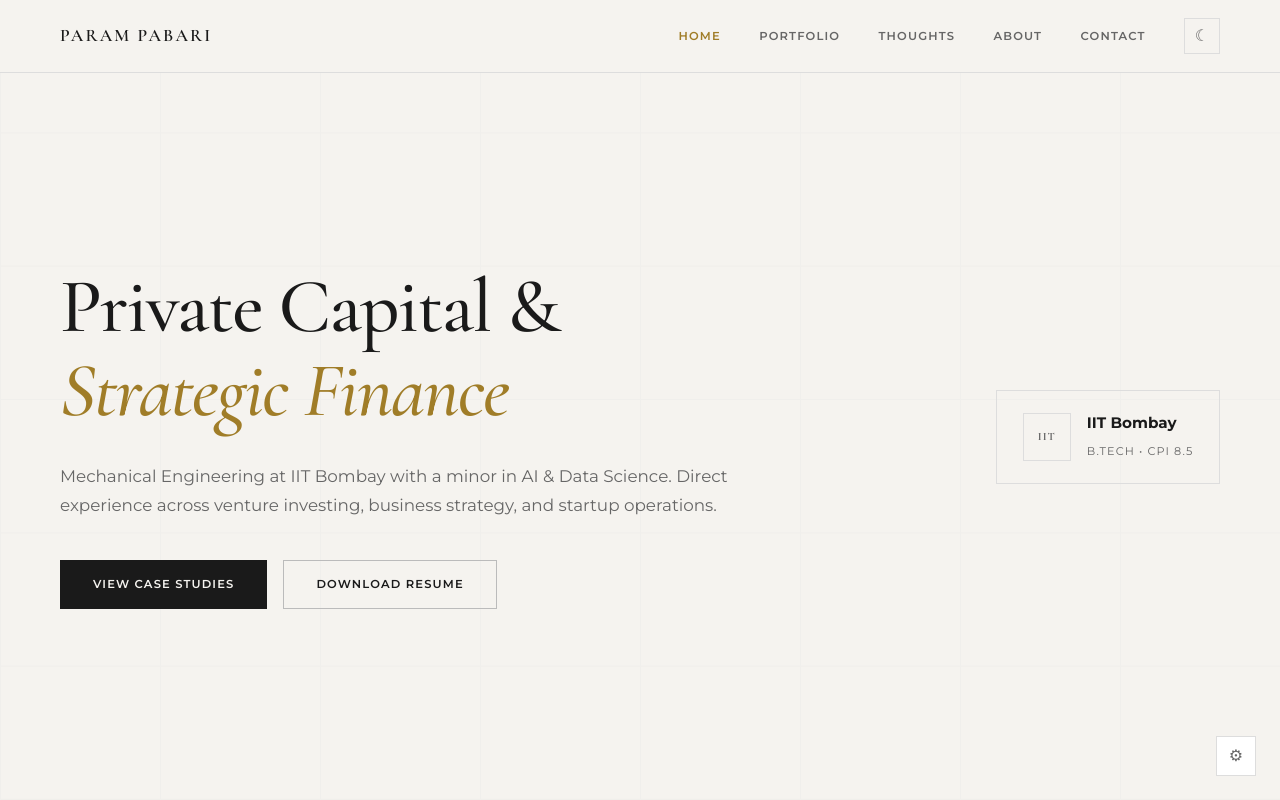
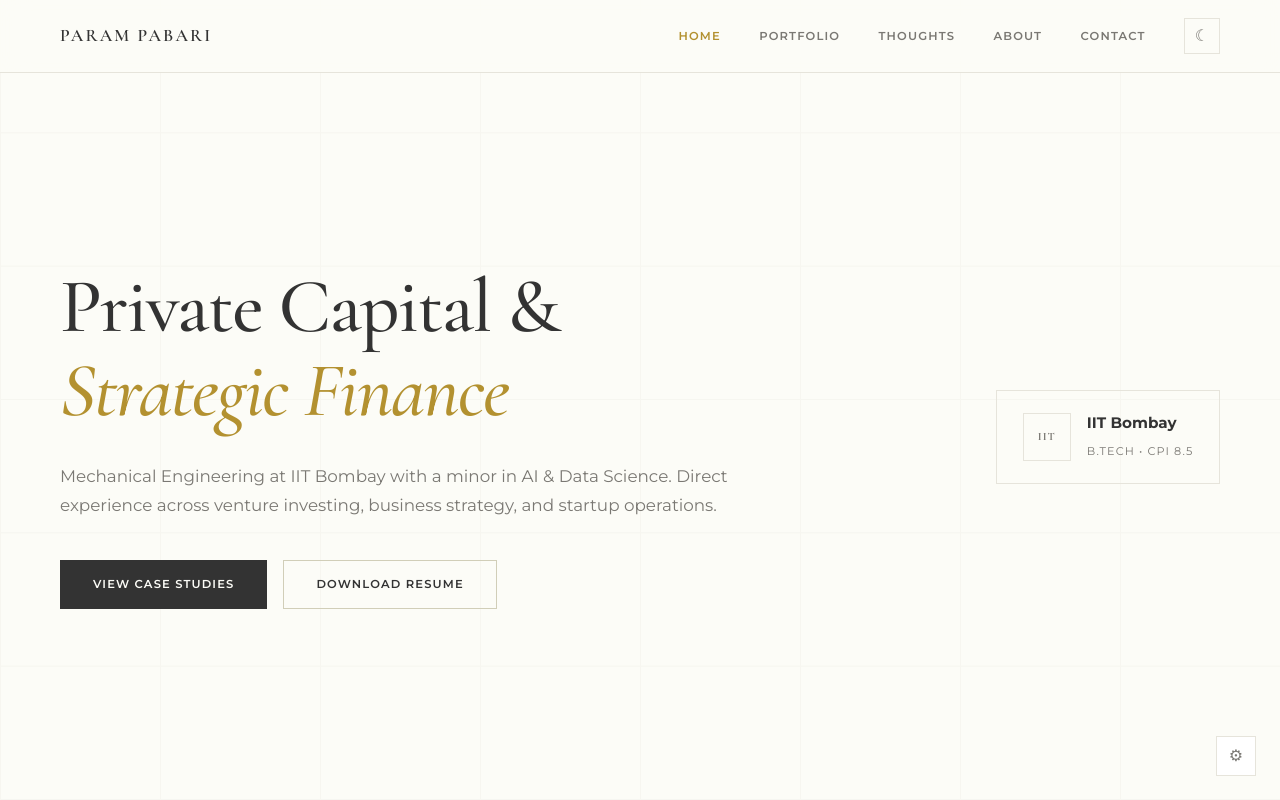
Before and after one commit to coldicedcoffee/paramweb, a plain HTML site: page index.html in a window 1280 px wide. Both pictures are taken after a click on the button "Toggle light/dark mode". Shown: the top 800 px of the page. Drawn offline with nearby package versions, Linux system fonts and the light colour scheme.

Commit message:
Auto-update styles.css at 2026-04-27 15:20:27

```diff
--- a/styles.css
+++ b/styles.css
@@ -24,18 +24,18 @@
 
 /* ===== LIGHT MODE ===== */
 [data-theme="light"]{
-  --bg:#f5f3ef;
-  --surface:#fff;
-  --surface-hover:#f0ede8;
-  --border:#ddd;
-  --border-hover:#bbb;
-  --text:#1a1a1a;
-  --muted:#666;
-  --gold:#a07d28;
-  --gold-dim:rgba(160,125,40,.1);
-  --header-bg:rgba(245,243,239,.9);
-  --grid-opacity:.18;
-  --card-hover:#f8f6f2;
+  --bg:#fcfcf7;
+  --surface:#ffffff;
+  --surface-hover:#f8f7f2;
+  --border:#e6e4db;
+  --border-hover:#d1ceb8;
+  --text:#333333;
+  --muted:#7a7873;
+  --gold:#b39130;
+  --gold-dim:rgba(179,145,48,.1);
+  --header-bg:rgba(252,252,247,.9);
+  --grid-opacity:.25;
+  --card-hover:#faf9f4;
 }
 
 /* ===== RESET ===== */
```
